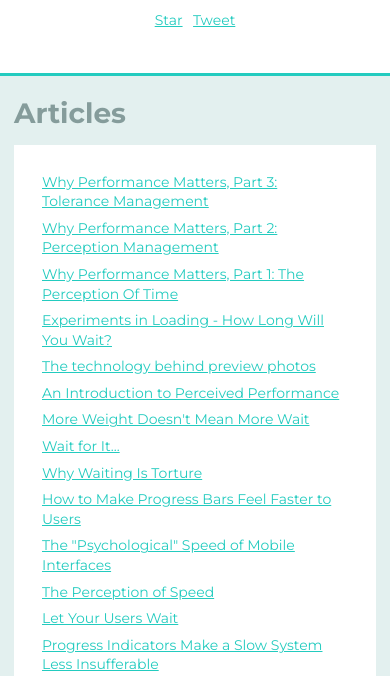
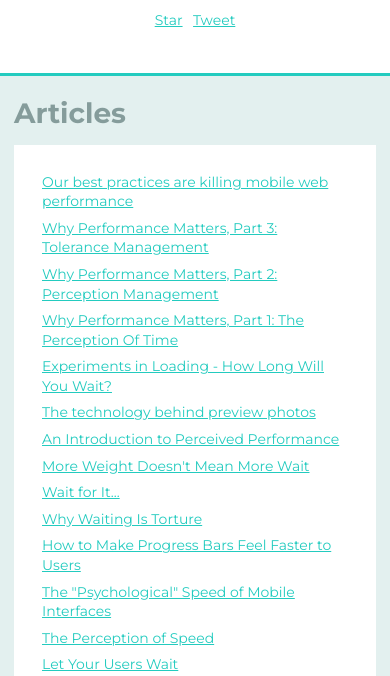
Before and after one commit to zhouzi/awesome-perceived-performance, a website: page index.html in a window 390 px wide. Shown: the part 165-841 px from the top of the page. Drawn offline with Linux system fonts and the light colour scheme; some icons are missing.

Commit message:
add Our best practices are killing mobile web performance

```diff
--- a/index.html
+++ b/index.html
@@ -197,6 +197,7 @@ h2 {
 }
 </style></head><body><header class="header"><div class="header-container"><h1><span class="darker">Reactive</span>Design</h1><p>Collection of design insights about perceived speed.</p><ul class="list-inline"><li><a href="https://github.com/zhouzi/reactivedesign" data-icon="octicon-star" data-style="mega" data-count-href="/zhouzi/reactivedesign/stargazers" data-count-api="/repos/zhouzi/reactivedesign#stargazers_count" data-count-aria-label="# stargazers on GitHub" aria-label="Star zhouzi/reactivedesign on GitHub" class="github-button">Star</a></li><li><a href="https://twitter.com/home?status=Collection%20of%20design%20insights%20about%20perceived%20speed%20http%3A%2F%2Fgabinaureche.com%2Freactivedesign%20%23reactive%20%23ux%20%23design%20%23insights%20via%20%40zh0uzi" target="_blank"><span class="icon-twitter"></span>Tweet</a></li></ul></div></header><section class="content"><h2 id="articles">Articles</h2>
 <ul>
+<li><a href="http://molily.de/mobile-web-performance/">Our best practices are killing mobile web performance</a></li>
 <li><a href="https://www.smashingmagazine.com/2015/12/performance-matters-part-3-tolerance-management/">Why Performance Matters, Part 3: Tolerance Management</a></li>
 <li><a href="https://www.smashingmagazine.com/2015/11/why-performance-matters-part-2-perception-management/">Why Performance Matters, Part 2: Perception Management</a></li>
 <li><a href="https://www.smashingmagazine.com/2015/09/why-performance-matters-the-perception-of-time/">Why Performance Matters, Part 1: The Perception Of Time</a></li>
```
Also changed, not shown: README.md.
